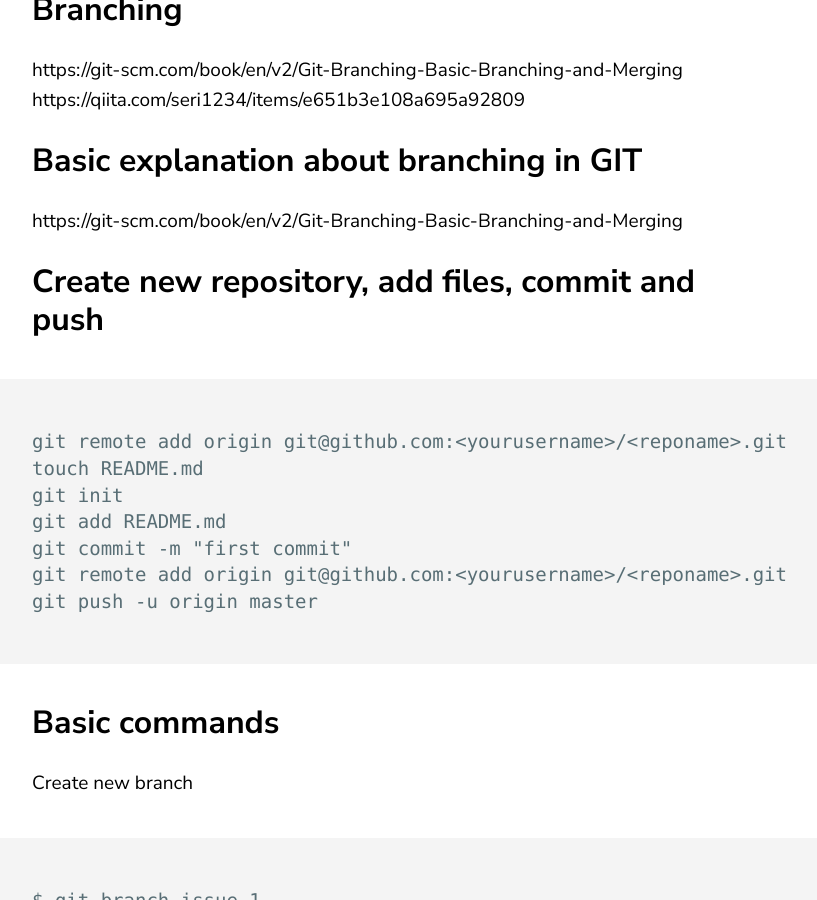
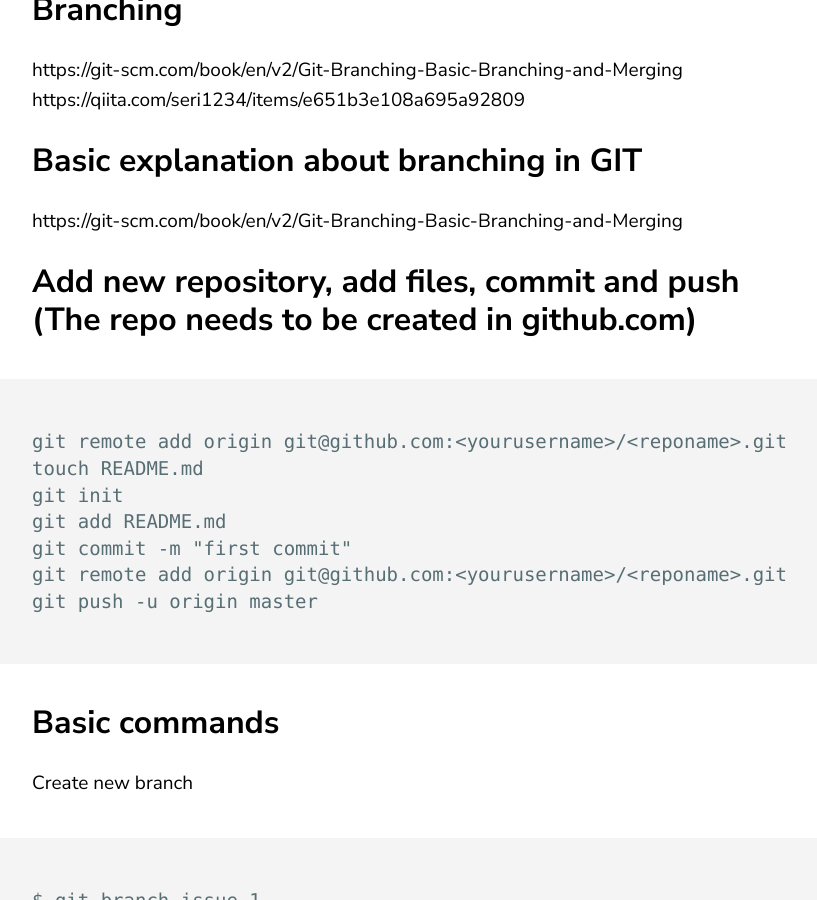
Before and after one commit to jluis9796/jluis9796.github.io, a Jekyll site: the page built from _posts/2020-05-31-manuals.markdown, in a window 1280 px wide and 900 px high, scrolled down 631 px. Shown: the whole window, without its empty margins (68-885 px from the left). Built offline with Jekyll 4.4.1, drawn with Linux system fonts in a browser that asks for light colours.

Commit message:
Update 2020-05-31-manuals.markdown

````diff
--- a/_posts/2020-05-31-manuals.markdown
+++ b/_posts/2020-05-31-manuals.markdown
@@ -15,7 +15,7 @@ https://qiita.com/seri1234/items/e651b3e108a695a92809
 ## Basic explanation about branching in GIT
 https://git-scm.com/book/en/v2/Git-Branching-Basic-Branching-and-Merging
 
-## Create new repository, add files, commit and push
+## Add new repository, add files, commit and push (The repo needs to be created in github.com)
 ```
 git remote add origin git@github.com:<yourusername>/<reponame>.git
 touch README.md
````
